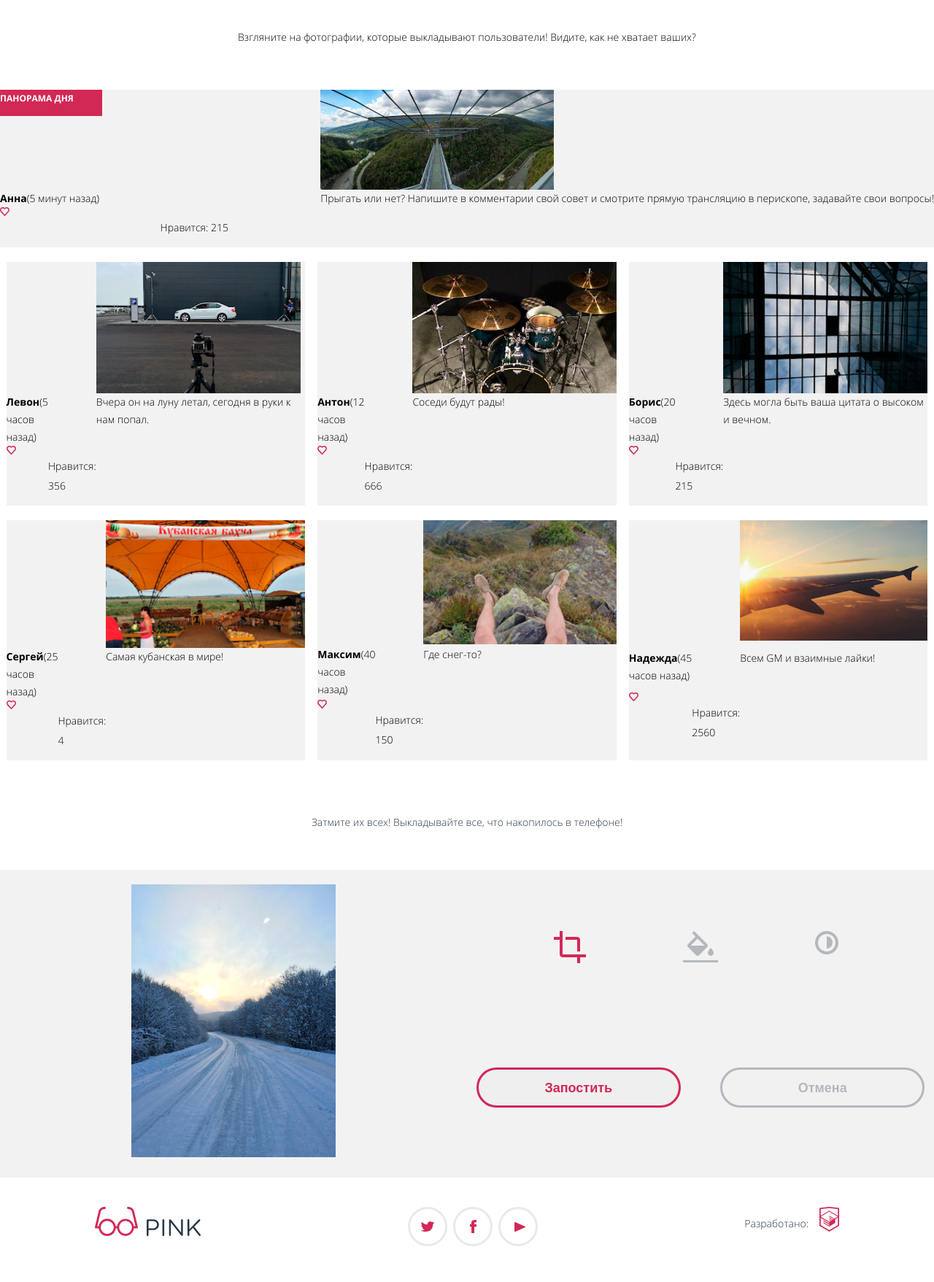
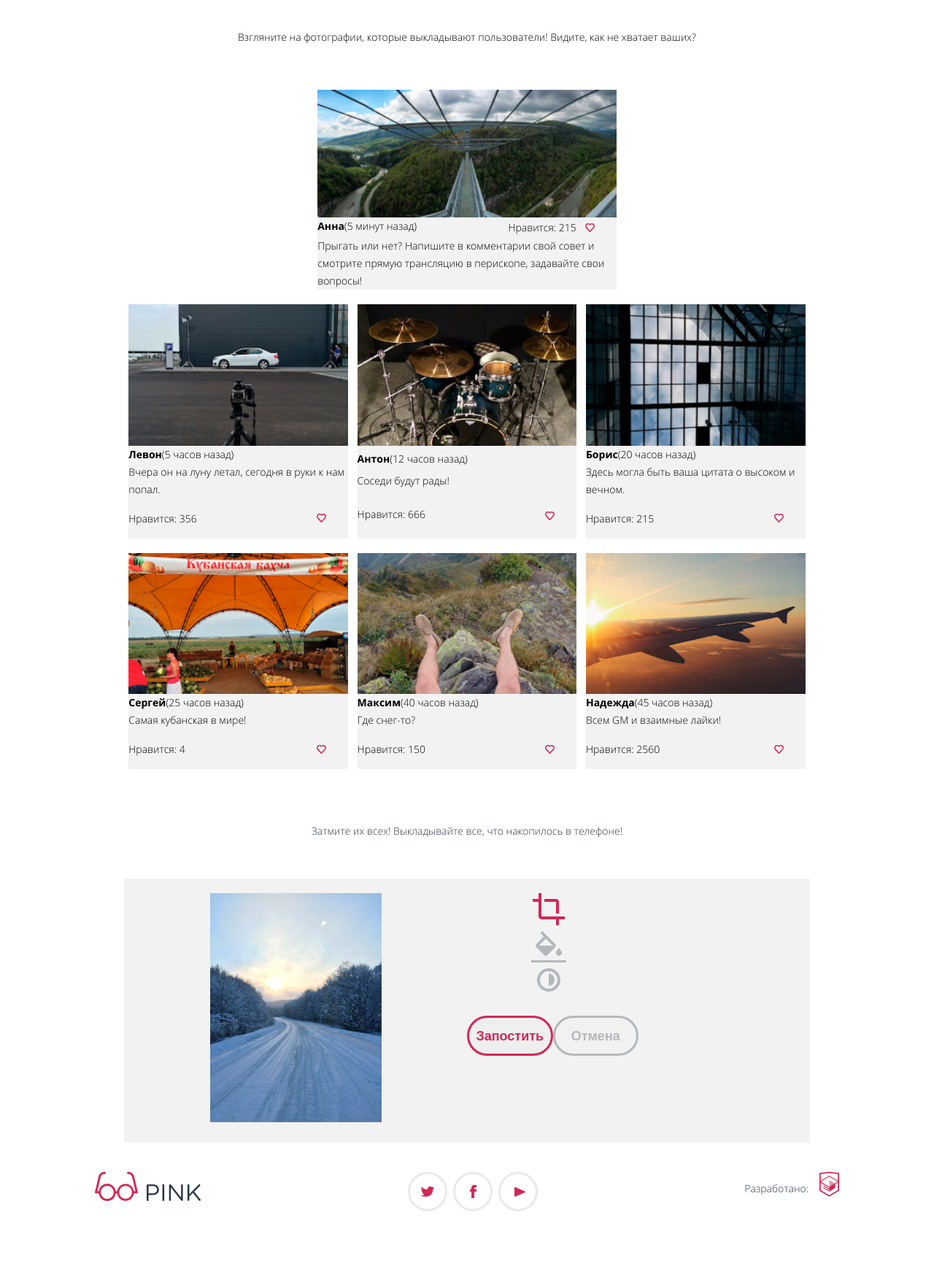
Before and after one commit to asvetta/1685555-pink-23, a website: page source/catalog.html in a window 1280 px wide. Shown: the part 280-2037 px from the top of the page at 73% size. Drawn offline with nearby package versions, Linux system fonts and the light colour scheme; files that its build step writes are made by us from their sources.

Commit message:
правки

```diff
--- a/source/catalog.html
+++ b/source/catalog.html
@@ -62,17 +62,17 @@
         <p class="gallery__description">Взгляните на фотографии, которые выкладывают пользователи! Видите, как не
           хватает ваших?</p>
           <div class="gallery__item gallery__special">
-            <img class="gallery__img gallery_img--wide" src="img/catalog-imgs/panorama-tablet.jpg" width="320"
+            <img class="gallery__img gallery_img--special" src="img/catalog-imgs/panorama-tablet.jpg" width="320"
               height="137" alt="Вид на горную вершину">
-            <p class="gallery__user"><b>Анна</b>(5 минут назад)</p>
-            <p class="gallery__post">Прыгать или нет? Напишите в комментарии свой совет и смотрите прямую трансляцию в
+            <p class="gallery__user gallery__user--special"><b>Анна</b>(5 минут назад)</p>
+            <p class="gallery__post gallery__post--special">Прыгать или нет? Напишите в комментарии свой совет и смотрите прямую трансляцию в
               перископе, задавайте свои вопросы!</p>
-            <svg class="gallery__heart" width="13" height="12" viewBox="0 0 13 12" fill="none" xmlns="http://www.w3.org/2000/svg">
+            <svg class="gallery__heart gallery__heart--special" width="13" height="12" viewBox="0 0 13 12" fill="none" xmlns="http://www.w3.org/2000/svg">
               <path
                 d="M6.46867 12C6.3589 12.0014 6.25012 11.9798 6.14988 11.9367C6.04963 11.8935 5.96033 11.8298 5.88815 11.75C1.95926 7.42 1.03665 6.44 0.860416 6.17C0.307088 5.49497 0.00416162 4.66056 0 3.8C0.00441359 3.07425 0.223059 2.36473 0.63034 1.7545C1.03762 1.14428 1.61668 0.658598 2.29973 0.354328C2.98278 0.0500576 3.74155 -0.0602132 4.48721 0.036425C5.23287 0.133063 5.93456 0.432611 6.51014 0.9C7.22774 0.319491 8.13412 0.00090711 9.07066 0C10.1136 0.00264761 11.1129 0.404172 11.8494 1.11652C12.5859 1.82888 12.9995 2.79391 12.9995 3.8C13.014 4.67715 12.6845 5.5272 12.0769 6.18L7.03883 11.74C6.9678 11.8185 6.88016 11.8814 6.78182 11.9246C6.68348 11.9677 6.5767 11.99 6.46867 11.99V12ZM2.07329 5.28C2.29099 5.54 4.63381 8.12 6.46867 10.14L10.947 5.2C11.3073 4.81798 11.5005 4.3163 11.486 3.8C11.486 3.18205 11.2316 2.5894 10.7786 2.15244C10.3256 1.71548 9.71126 1.47 9.07066 1.47C8.69007 1.47297 8.31512 1.55909 7.97398 1.7219C7.63285 1.8847 7.33439 2.11996 7.10103 2.41C7.02566 2.49603 6.9321 2.56553 6.82661 2.61382C6.72113 2.66211 6.60615 2.68809 6.48941 2.69C6.37337 2.68847 6.25936 2.6605 6.15667 2.60836C6.05398 2.55622 5.96552 2.4814 5.89852 2.39C5.66784 2.10104 5.37087 1.86758 5.03093 1.70796C4.69099 1.54833 4.31732 1.46688 3.93926 1.47C3.48505 1.47534 3.04153 1.6036 2.65919 1.84016C2.27684 2.07673 1.97103 2.41211 1.77658 2.8081C1.58213 3.2041 1.50684 3.64481 1.5593 4.08006C1.61176 4.51531 1.78985 4.9276 2.07329 5.27V5.28Z"
                 fill="#D22856" />
             </svg>
-            <p class="gallery__likes">Нравится: 215</p>
+            <p class="gallery__likes gallery__likes--special">Нравится: 215</p>
           </div>
         <ul class="gallery__list">
           <li class="gallery__item">
--- a/source/less/blocks/advantages.less
+++ b/source/less/blocks/advantages.less
@@ -10,7 +10,6 @@
   text-align: center;
   padding-top: 51px;
   padding-bottom: 70px;
-  padding: 0;
 }
 
 .advantages__list {
@@ -18,6 +17,10 @@
   background-color: @grey;
   padding-top: 53px;
   padding-bottom: 280px;
+  background-image: url("../img/index-imgs/smile.jpg");
+  background-repeat: no-repeat;
+  background-size: contain;
+  background-position: bottom;
 }
 
 .advantages__title {
@@ -58,7 +61,6 @@
 }
 
 @media (min-width: @tablet-width) {
-
   .advantages__wrapper {
     margin-bottom: 100px;
   }
@@ -82,6 +84,7 @@
   .advantages__description {
     text-align: left;
   }
+
   .advantages__question,
   .advantages__suggestion {
     font-size: 40px;
@@ -96,6 +99,8 @@
     display: flex;
     justify-content: space-around;
     padding-top: 365px;
+    padding-left: 160px;
+    padding-right: 160px;
   }
 
   .advantages__item {
@@ -116,6 +121,7 @@
     padding-left: 40%;
     text-align: left;
     padding-bottom: 100px;
+    padding-top: 170px;
   }
 
   .advantages__special .advantages__title {
--- a/source/less/blocks/catalog-intro.less
+++ b/source/less/blocks/catalog-intro.less
@@ -7,6 +7,7 @@
   background-image: url("../img/catalog-imgs/back-mobile.jpg");
   background-repeat: no-repeat;
   background-position: center;
+  background-size: cover;
   margin: 0;
   font-weight: 300;
   font-size: 24px;
--- a/source/less/blocks/download.less
+++ b/source/less/blocks/download.less
@@ -11,7 +11,11 @@
   line-height: 120%;
   padding-top: 100px;
   margin: 0;
-  margin-bottom: 348px;
+  padding-bottom: 348px;
+  background-image: url("../img/index-imgs/phone.jpg");
+  background-repeat: no-repeat;
+  background-position: center;
+  background-size: cover;
 }
 
 .download__platforms-list {
--- a/source/less/blocks/gallery.less
+++ b/source/less/blocks/gallery.less
@@ -24,6 +24,7 @@
 }
 
 .gallery__special::before {
+  display: none;
   content: "Панорама дня";
   background-color: @pink;
   color: @white;
@@ -56,6 +57,14 @@
   margin: 0;
 }
 
+.gallery__img {
+  width: 100%;
+}
+
+.gallery_img--special {
+  width: 100%;
+}
+
 @media (min-width: @tablet-width) {
   .gallery__list {
     display: flex;
@@ -65,37 +74,93 @@
 
   .gallery__item {
     width: 48%;
+    display: grid;
+    grid-template-columns: 1fr 1fr;
+  }
+
+  .gallery__img,
+  .gallery__user,
+  .gallery__post {
+    grid-column-start: 1;
+    grid-column-end: -1;
+  }
+
+  .gallery__heart {
+    grid-column-start: 2;
+    grid-column-end: 3;
+    grid-row-start: 4;
+    grid-row-end: 5;
+    align-self: center;
+    margin-left: auto;
+    margin-right: 30px;
+  }
+
+  .gallery__likes {
+    grid-column-start: 1;
+    grid-column-end: 2;
+    grid-row-start: 4;
+    grid-row-end: 5;
   }
 
   .gallery__special {
-    width: 100%;
+    display: grid;
+    grid-template-columns: 1fr 1fr 45px;
+  }
+
+  .gallery_img--special {
+    grid-column-start: 1;
+    grid-column-end: -1;
+    grid-row-start: 1;
+    grid-row-end: 2;
+  }
+
+  .gallery__user--special {
+    grid-column-start: 1;
+    grid-column-end: 2;
+    grid-row-start: 2;
+    grid-row-end: 3;
+  }
+
+  .gallery__likes--special {
+    grid-column-start: 2;
+    grid-column-end: 3;
+    grid-row-start: 2;
+    grid-row-end: 3;
+    margin-left: auto;
+    margin-right: 10px;
+    margin-top: 0;
+    margin-bottom: 0;
+  }
+
+  .gallery__heart--special {
+    grid-column-start: 3;
+    grid-column-end: 4;
+    grid-row-start: 2;
+    grid-row-end: 3;
+  }
+
+  .gallery__post--special {
+    grid-column-start: 1;
+    grid-column-end: -1;
+  }
+
+  .upload__edit {
+    flex-direction: column;
   }
 }
 
 @media (min-width: @desktop-width) {
+  .gallery__special {
+    width: 940px;
+    .margin-center;
+  }
+
+  .gallery__list {
+    width: 940px;
+    .margin-center;
+  }
+
   .gallery__item {
     width: 32%;
-    display: grid;
-    grid-template-columns: 1fr 1fr;
-  }
-
-  .gallery__img {
-    grid-column: 1/-1;
-  }
-
-  .gallery__heart {
-    grid-column: 2/3;
-  }
-
-  .gallery__likes {
-    grid-column: 1/2;
-  }
-
-  .gallery__post {
-    grid-column: 1/-1;
-  }
-
-  .gallery__special {
-    width: 100%;
   }
 }
--- a/source/less/blocks/reviews.less
+++ b/source/less/blocks/reviews.less
@@ -97,7 +97,6 @@
 }
 
 @media (min-width: @tablet-width) and (max-width: @desktop-width) {
-
   .reviews__list {
     padding-left: 20px;
     padding-right: 20px;
--- a/source/less/blocks/tariff.less
+++ b/source/less/blocks/tariff.less
@@ -48,7 +48,7 @@
 }
 
 .tariff__text-header--hit::before {
-  content: url('../img/index-imgs/hit.svg');
+  content: url("../img/index-imgs/hit.svg");
   position: absolute;
   top: -1px;
   left: -1px;
@@ -109,11 +109,19 @@
   }
 
   .tariff__text-cell-header {
-    display: block;
+    display: table-cell;
   }
 
   .tariff__cell-header--empty {
     display: block;
+  }
+
+  .tariff_option {
+    display: none;
+  }
+
+  .tariff__cell-row--hit {
+    justify-content: center;
   }
 }
 
--- a/source/less/blocks/upload.less
+++ b/source/less/blocks/upload.less
@@ -21,9 +21,6 @@
 }
 
 .upload__edit {
-  display: grid;
-  grid-template-columns: auto auto auto;
-  gap: 35px;
   margin-left: 57px;
   margin-right: 69px;
 }
@@ -44,21 +41,19 @@
 
 @media (min-width: @tablet-width) {
   .upload__settings {
-    display: flex;
-    justify-content: space-around;
-    align-items: center;
+    display: grid;
+    grid-template-columns: 1fr 1fr;
+    text-align: center;
     padding-bottom: 20px;
   }
 
   .upload__img-wrapper {
-    width: 48%;
+    width: 50%;
+    .margin-center;
   }
 
   .upload__options {
-    width: 48%;
-    display: grid;
-    grid-template-rows: 1fr 1fr;
-    gap: 70px;
+    width: 50%;
   }
 
   .upload__buttons {
@@ -68,8 +63,18 @@
 }
 
 @media (min-width: @desktop-width) {
+  .upload__settings {
+    width: 940px;
+    .margin-center;
+  }
+
   .upload__buttons {
     display: flex;
-    justify-content: space-between;
+    justify-content: space-around;
+  }
+
+  .upload__post,
+  .upload__cancel {
+    width: 183px;
   }
 }
```
Also changed, not shown: source/index.html (+9 -3 lines).
